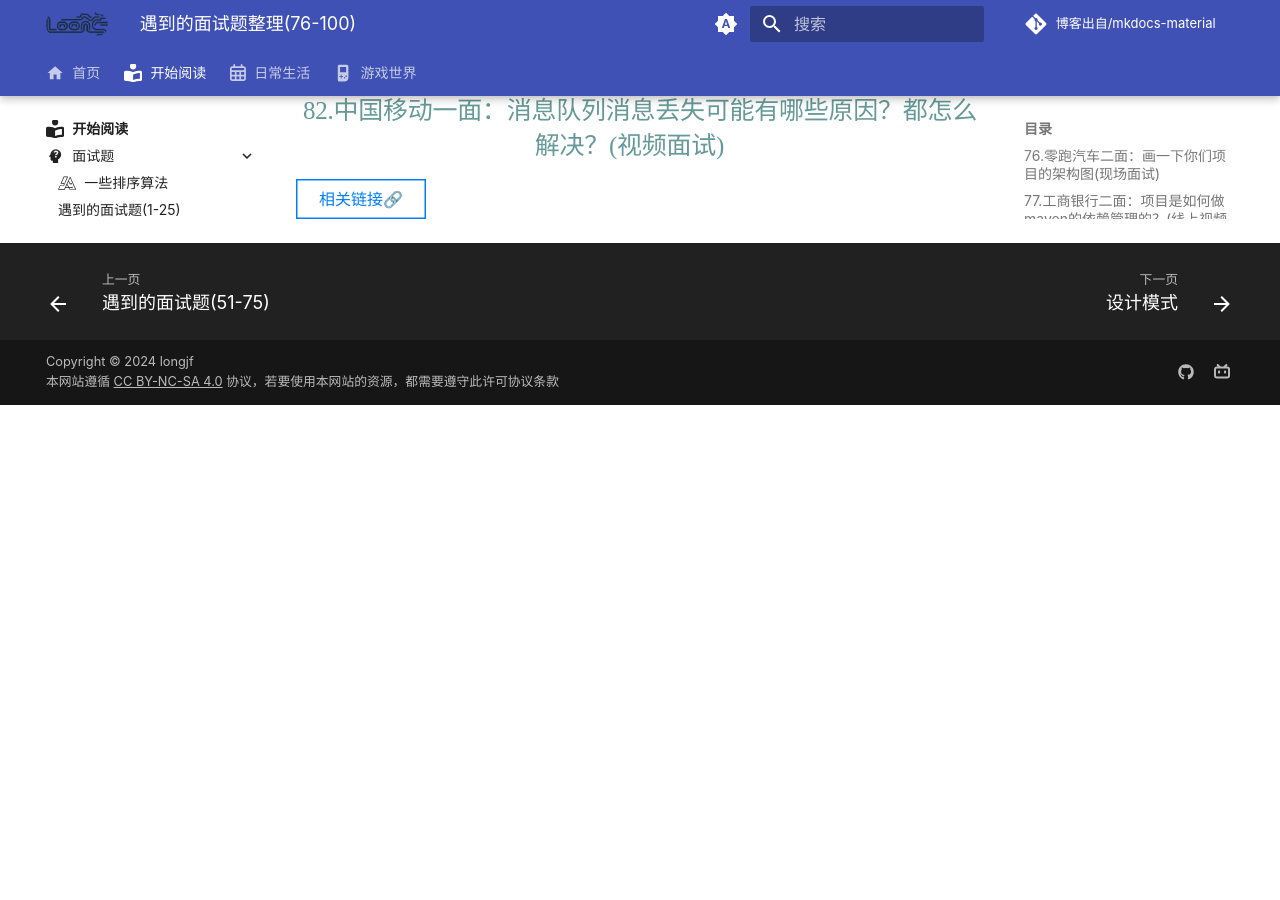
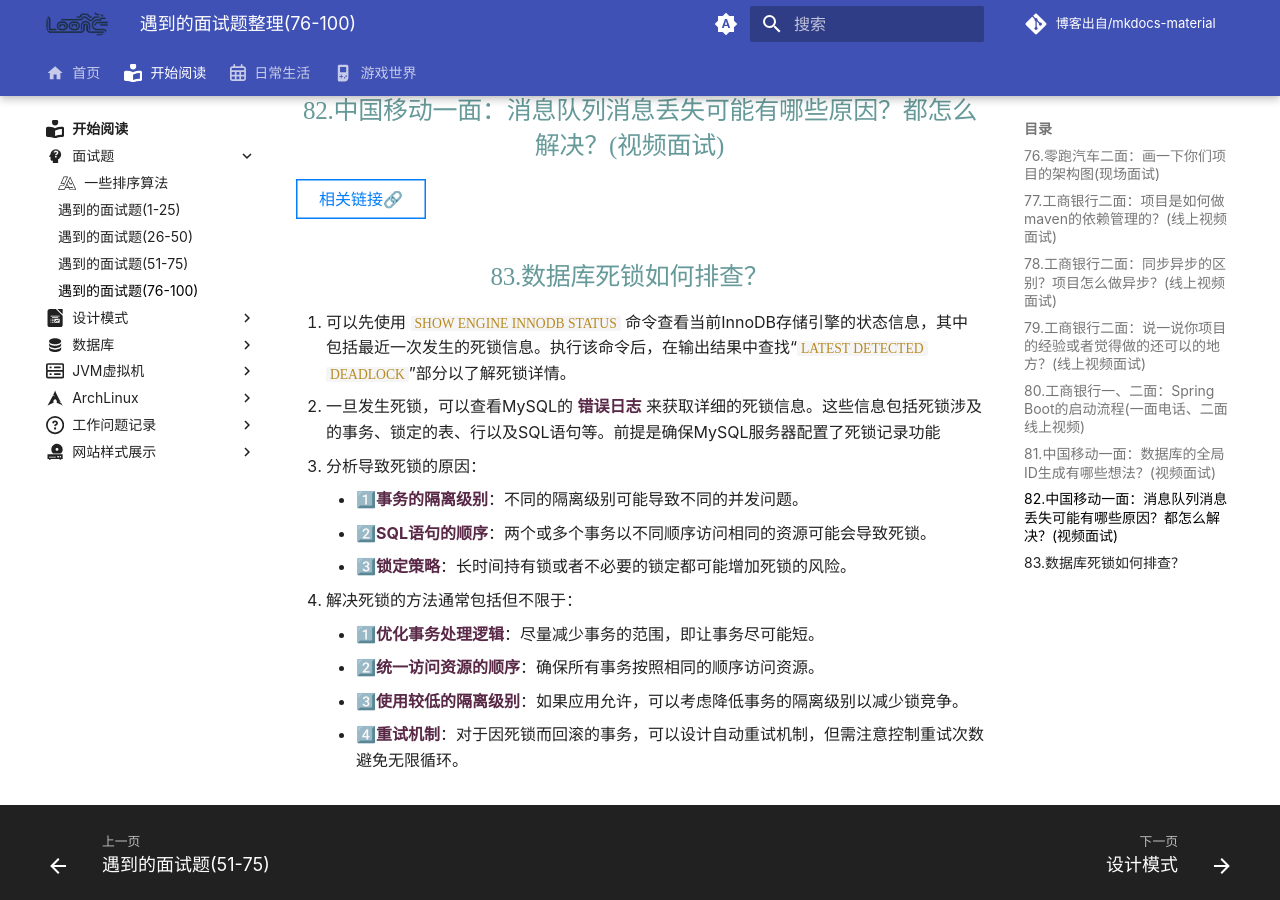
Before and after one commit to 971230/971230.github.io, an MkDocs documentation site: the page built from docs/开始阅读/面试题/遇到的面试题整理(76-100).md, in a window 1280 px wide and 900 px high, scrolled down 980 px. Built offline with MkDocs 1.6.1 and Material for MkDocs 9.7.7, drawn with Linux system fonts in a browser that asks for light colours; some web fonts are replaced; comment, search, counter and statistics services are not loaded; before the commit the page ends 1385 px from its top, so only the background shows below that.

Commit message:
添加面试问题

```diff
--- a/docs/开始阅读/面试题/遇到的面试题整理(76-100).md
+++ b/docs/开始阅读/面试题/遇到的面试题整理(76-100).md
@@ -27,3 +27,18 @@ description: 放一些自己面试时候遇到的面试题，总结一下
     相关链接🔗
 </div>
 </a>
+
+## 83.数据库死锁如何排查？
+
+1. 可以先使用 `SHOW ENGINE INNODB STATUS` 命令查看当前InnoDB存储引擎的状态信息，其中包括最近一次发生的死锁信息。执行该命令后，在输出结果中查找“`LATEST DETECTED DEADLOCK`”部分以了解死锁详情。
+2. 一旦发生死锁，可以查看MySQL的 **错误日志** 来获取详细的死锁信息。这些信息包括死锁涉及的事务、锁定的表、行以及SQL语句等。前提是确保MySQL服务器配置了死锁记录功能
+3. 分析导致死锁的原因：
+    * 1️⃣**事务的隔离级别**：不同的隔离级别可能导致不同的并发问题。
+    * 2️⃣**SQL语句的顺序**：两个或多个事务以不同顺序访问相同的资源可能会导致死锁。
+    * 3️⃣**锁定策略**：长时间持有锁或者不必要的锁定都可能增加死锁的风险。
+
+4. 解决死锁的方法通常包括但不限于：
+    * 1️⃣**优化事务处理逻辑**：尽量减少事务的范围，即让事务尽可能短。
+    * 2️⃣**统一访问资源的顺序**：确保所有事务按照相同的顺序访问资源。
+    * 3️⃣**使用较低的隔离级别**：如果应用允许，可以考虑降低事务的隔离级别以减少锁竞争。
+    * 4️⃣**重试机制**：对于因死锁而回滚的事务，可以设计自动重试机制，但需注意控制重试次数避免无限循环。
```
